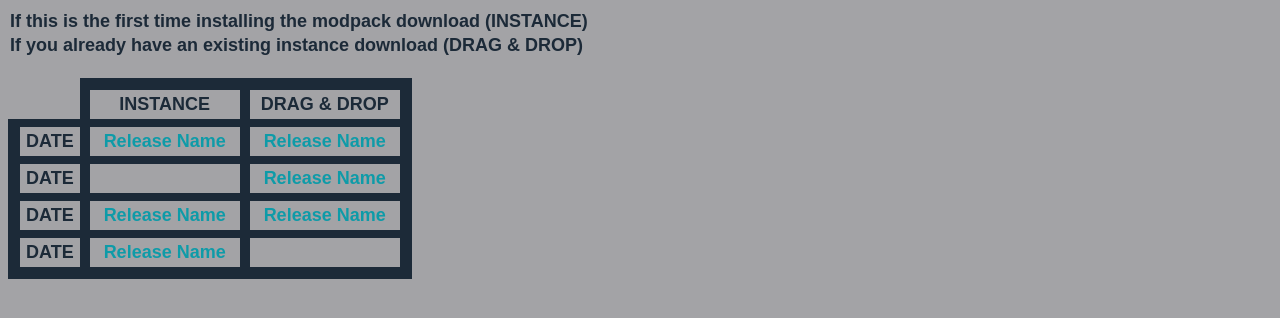
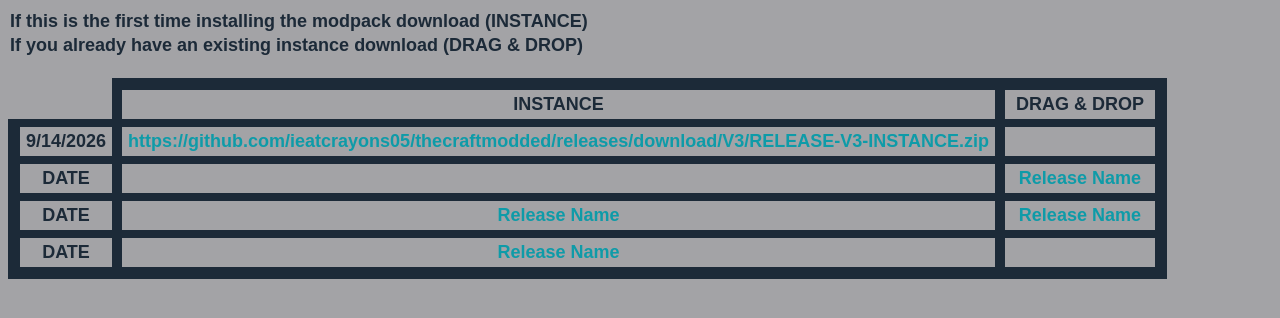
Before and after one commit to ieatcrayons05/thecraftmodded, a plain HTML site: page index.html in a window 1280 px wide. Shown: the part 48-366 px from the top of the page. Drawn offline with Linux system fonts and the light colour scheme.

Commit message:
Update index.html

```diff
--- a/index.html
+++ b/index.html
@@ -105,7 +105,7 @@
     <!-- ===== RELEASES: one line per release, newest on top =====
          Each line needs exactly 3 cells: date, instance, drag & drop.
          No file for a column? Use  <span class="blank"></span>  instead of the link. -->
-    <span class="date">DATE</span>  <a class="download" href="#">Release Name</a>  <a class="download" href="#">Release Name</a>
+    <span class="date">9/14/2026</span>  <a class="download" href="#">https://github.com/ieatcrayons05/thecraftmodded/releases/download/V3/RELEASE-V3-INSTANCE.zip</a>  <span class="blank"></span>
     <span class="date">DATE</span>  <span class="blank"></span>                  <a class="download" href="#">Release Name</a>
     <span class="date">DATE</span>  <a class="download" href="#">Release Name</a>  <a class="download" href="#">Release Name</a>
     <span class="date">DATE</span>  <a class="download" href="#">Release Name</a>  <span class="blank"></span>
```
